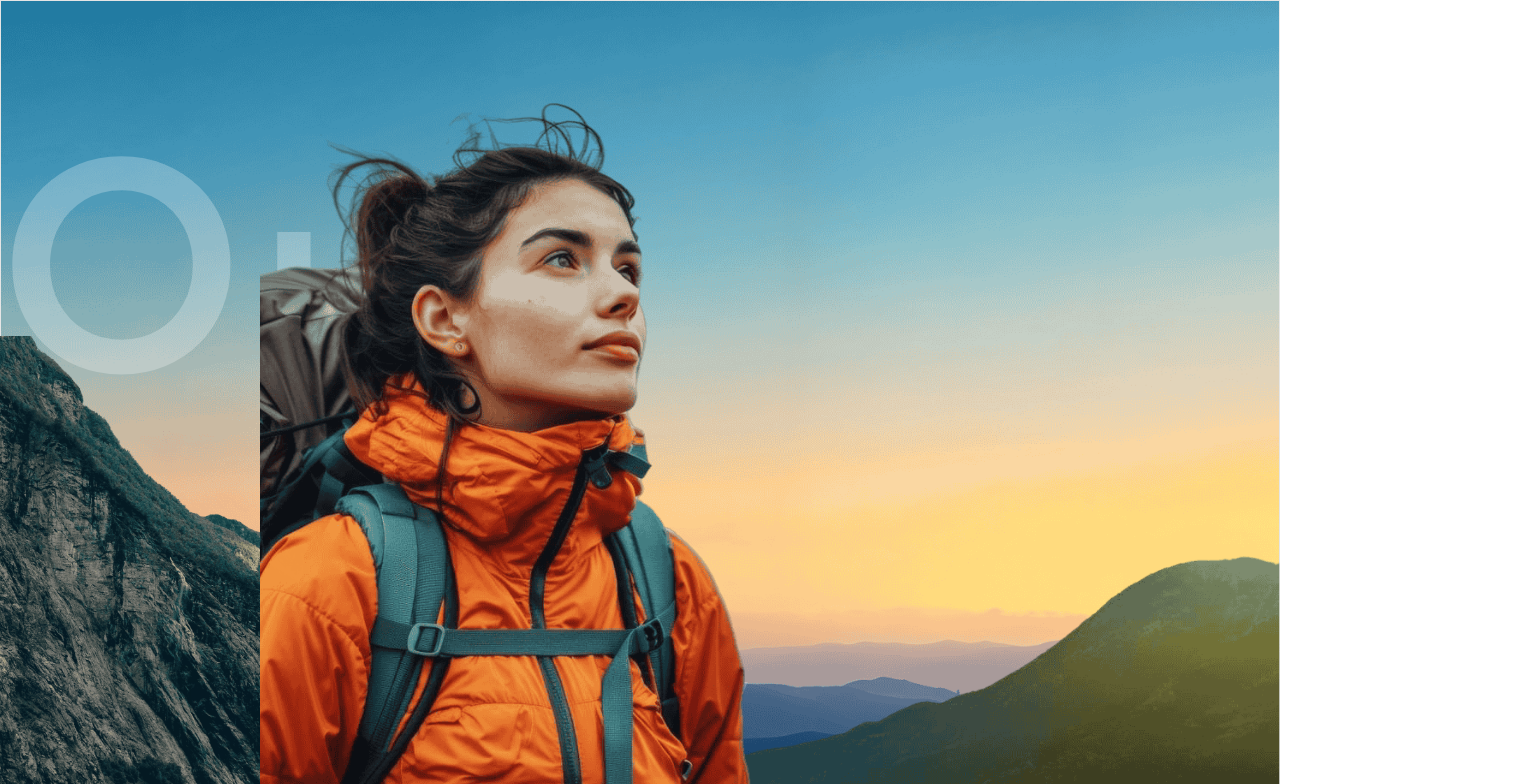
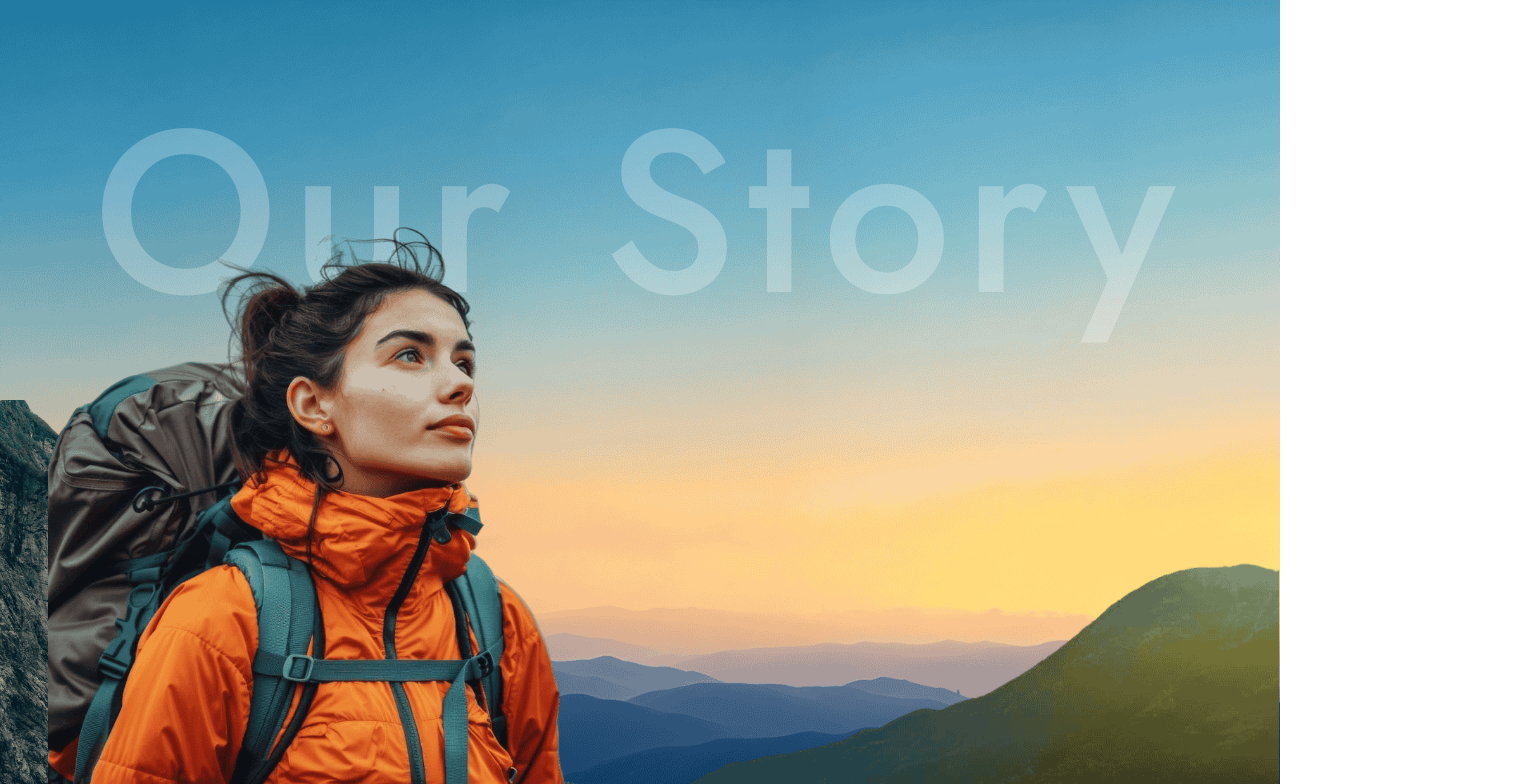
Before and after one commit to SaifuMak/blueterra-frontend, a Next.js app in the folder blueterra/: page /our-story in a window 1280 px wide. Shown: the top 784 px of the page, 1540 px wide, since content can reach past the window. Built offline with nearby package versions, Linux system fonts and the light colour scheme.

Commit message:
new commit

```diff
--- a/blueterra/app/itinerary-view-2/page.jsx
+++ b/blueterra/app/itinerary-view-2/page.jsx
@@ -40,9 +40,6 @@ export default function demo3() {
 
 
 
-
-
-
     useGSAP(() => {
         sectionsRef.current.forEach((section, index) => {
             const image = section.querySelector(".image-wrapper img");
@@ -70,7 +67,8 @@ export default function demo3() {
                     opacity: 1,
                     stagger: 0.1,
                     ease: "power2.inOut",
-                    duration: 1.2
+                    duration: 1.2,
+                    delay: 1
                 })
 
             gsap.fromTo(firstSection.querySelectorAll(".animate-heading-y"), {
@@ -82,7 +80,8 @@ export default function demo3() {
                     opacity: 1,
                     stagger: 0.1,
                     ease: "power2.inOut",
-                    duration: 1.2
+                    duration: 1.2,
+                    delay: 1
                 })
 
 
@@ -131,7 +130,7 @@ export default function demo3() {
                         start: "top 100%",
                         end: "top 50%",
                         scrub: true,
-                        markers: true
+                        // markers: true
                     },
                 })
 
--- a/blueterra/app/itinerary-view-3/page.jsx
+++ b/blueterra/app/itinerary-view-3/page.jsx
@@ -43,9 +43,16 @@ export default function Page5() {
                 start: "top 80%",
                 end: "top 20%",
                 scrub: true,
-                markers: true,
+                // markers: true,
             },
         })
+        plansTimeline.to(
+            ".animate-heading-y", {
+            y: -200,
+            opacity: 0,
+            stagger: 0.1,
+        }
+        )
 
 
         plansTimeline.from(
@@ -57,18 +64,12 @@ export default function Page5() {
         );
         plansTimeline.to(
             ".tab-card", {
-            y: -200,
+            y: -100,
             opacity: 0,
             delay: 1.2,
         }
         )
-        plansTimeline.to(
-            ".animate-heading-y", {
-            y: -200,
-            opacity: 0,
-            stagger: 0.1,
-        }
-        )
+
 
 
         gsap.fromTo(".tab-card", {
@@ -205,7 +206,7 @@ export default function Page5() {
                     </div>
 
                     {/* Section 1 */}
-                    <div ref={box1ContainerRef} className="h-screen border  flex items-center justify-center">
+                    <div ref={box1ContainerRef} className="h-screen   flex items-center justify-center">
 
                         <div ref={box1Ref} className=" w-full h-full flex-center ">
                             {/* <PlannedActivities /> */}
@@ -214,7 +215,7 @@ export default function Page5() {
                     </div>
 
                     {/* Section 2 */}
-                    <div ref={box2ContainerRef} className="h-screen border flex items-center justify-center">
+                    <div ref={box2ContainerRef} className="h-screen  flex items-center justify-center">
 
                         <div ref={box2Ref} className=" w-full h-full flex-center ">
                             <PlannedActivities />
@@ -222,7 +223,7 @@ export default function Page5() {
                     </div>
                 </div>
 
-                <div ref={hotelContainerRef} className="h-[200vh] border bg-white w-full hotels-section  relative overflow-hidden">
+                <div ref={hotelContainerRef} className="h-[200vh]  bg-white w-full hotels-section  relative overflow-hidden">
                     <div className="absolute w-full   h-full overflow-hidden inset-0 image-wrapper">
                         <Image
                             src={forest}
--- a/blueterra/app/our-story/page.jsx
+++ b/blueterra/app/our-story/page.jsx
@@ -19,14 +19,15 @@ export default function OurStory() {
     useGSAP(() => {
         const initialTimeLine = gsap.timeline({
             ease: "power2.inOut",
-            delay : 1
+            delay: 1
         })
 
-        initialTimeLine.fromTo(leftHillRef.current, { x: -400, opacity: 1 }, { x: 0, opacity: 1, duration:1 },0)
-        initialTimeLine.fromTo(rightHillRef.current, { x: 400, opacity: 1 }, { x: 0, opacity: 1, duration:1 },0)
+        initialTimeLine.fromTo(leftHillRef.current, { x: -400, opacity: 1 }, { x: 0, opacity: 1, duration: 1 }, 0)
+        initialTimeLine.fromTo(rightHillRef.current, { x: 400, opacity: 1 }, { x: 0, opacity: 1, duration: 1 }, 0)
 
-        initialTimeLine.fromTo(travelGirlRef.current, { y: 900, opacity: 1 }, { y: 0, opacity: 1, duration:1})
-        initialTimeLine.fromTo(titleRef.current, { y: 300, opacity: 0 }, { y: 0, opacity: 1 })
+        initialTimeLine.fromTo(travelGirlRef.current, { x: -900, opacity: 1 }, { x: 0, opacity: 1, duration: 1.5 })
+        initialTimeLine.fromTo(titleRef.current, { y: 300, opacity: 0 }, { y: 0, opacity: 1.5 })
+
 
 
     })
@@ -43,38 +44,37 @@ export default function OurStory() {
                     priority
                 />
 
-                <div className=" w-full h-full border  flex justify-center  absolute inset-0 ">
-                    <h1 ref={titleRef} className=" opacity-0 text-[300px] text-white/25 mt-10 font-medium tracking-wider">Our Story</h1>
+                <div className=" w-full h-full   flex justify-center  absolute inset-0 ">
+                    <h1 ref={titleRef} className="opacity-0 max-2xl:mr-0    lg:text-[190px] xl:text-[230px] 2xl:text-[300px] text-nowrap text-white/25 mt-10 font-medium tracking-wider">Our Story</h1>
                 </div>
 
-                <div ref={rightHillRef} className="absolute bottom-0   right-0">
+                <div ref={rightHillRef} className="absolute opacity-0  bottom-0 lg:w-[600px] lg:h-[600px] xl:w-[700px] xl:h-[500px]  2xl:w-[700px] 2xl:h-[400px]  right-0">
                     <Image
                         src='/images/our-story/hill.png'
                         alt="mountian"
-                        width={700}
-                        height={400}
+                        fill
                         className="object-cover "
                         priority
                     />
                 </div>
 
-                <div ref={travelGirlRef} className="absolute  opacity-0 w-full h-[90vh] bottom-0 left-65 z-10">
+                <div className="absolute  w-full  md:h-[60vh] lg:h-[70vh] 2xl:w-full  xl:h-[74vh] 2xl:h-[90vh] bottom-0  z-10">
                     <Image
+                        ref={travelGirlRef}
                         src='/images/our-story/girl-with-bag.png'
                         alt="travel-women"
                         fill
-                        className="object-cover scale-x-[-1]    "
+                        className="object-cover scale-x-[-1]   opacity-0 lg:ml-10  xl:ml-12 "
                         priority
                     />
                 </div>
 
 
-                <div ref={leftHillRef} className="absolute bottom-0 left-0">
+                <div ref={leftHillRef} className="absolute lg:w-[600px] opacity-0 lg:h-[400px] 2xl:w-[700px] 2xl:h-[480px] bottom-0 left-0">
                     <Image
                         src='/images/our-story/hill-right.png'
                         alt="mountain"
-                        width={700}
-                        height={400}
+                        fill
                         className="object-cover scale-x-[-1] "
                         priority
                     />
```
